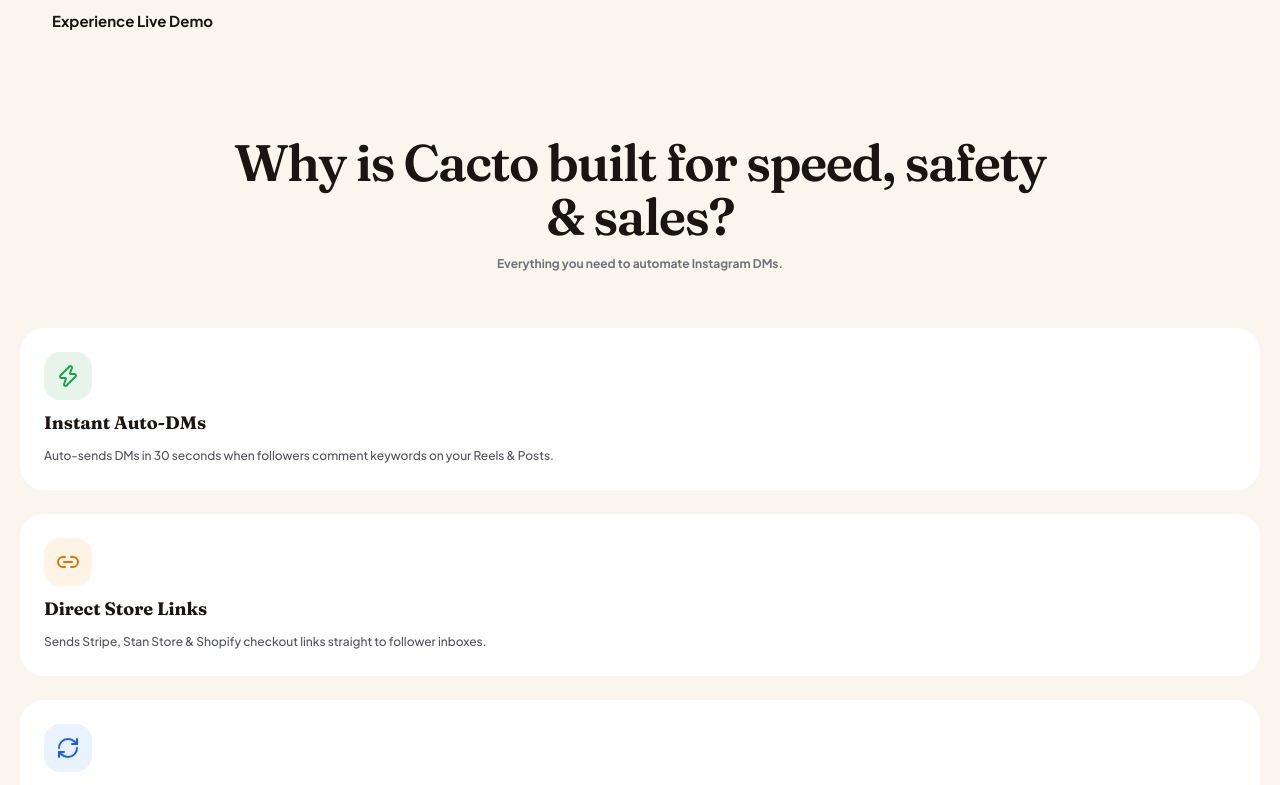
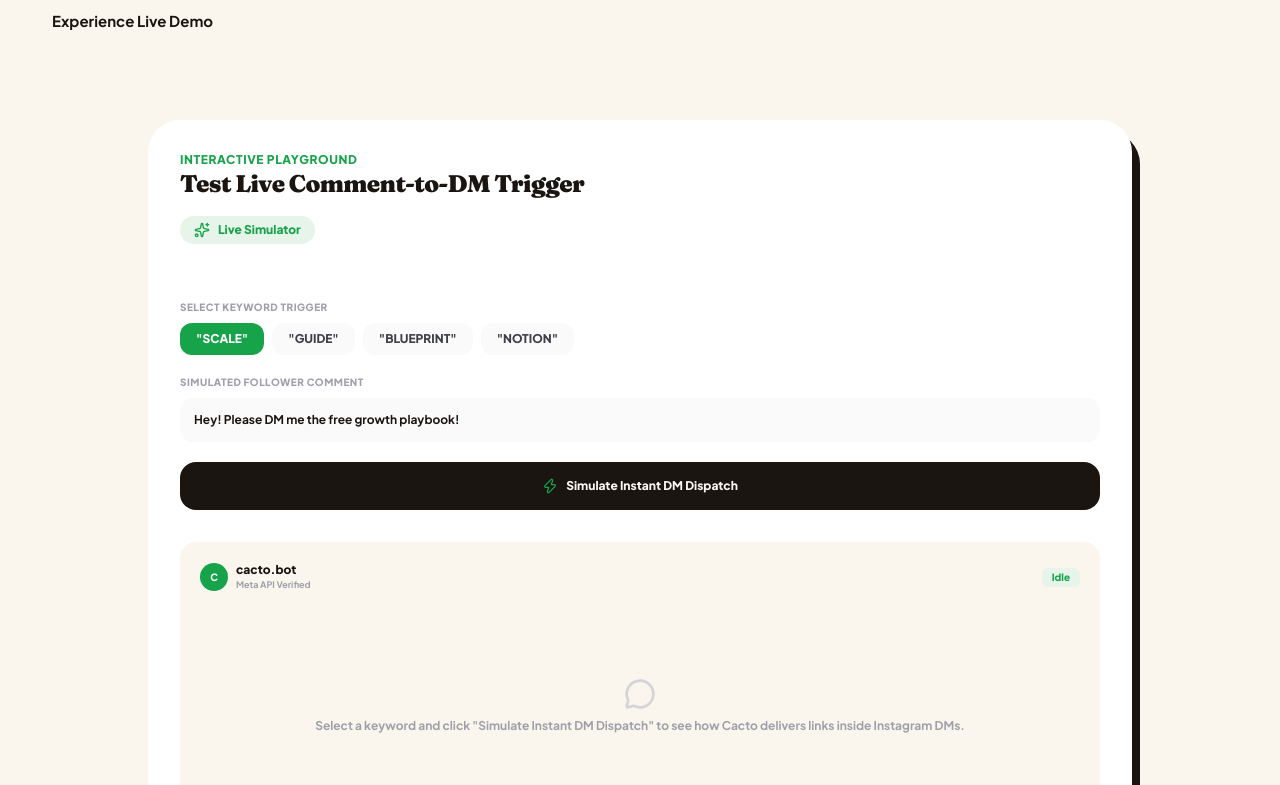
Before and after one commit to somya17pro/cacto, a Next.js app: page / in a window 1280 px wide. Shown: the part 420-1205 px from the top of the page. Built offline with nearby package versions, Linux system fonts and the light colour scheme.

Commit message:
feat(ui): add interactive Live DM Simulator to landing page and polish API fallback checkout routes

```diff
--- a/src/app/LandingPageClient.tsx
+++ b/src/app/LandingPageClient.tsx
@@ -22,6 +22,27 @@ export default function LandingPageClient() {
   const [waitlistEmail, setWaitlistEmail] = useState('')
   const [waitlistStatus, setWaitlistStatus] = useState<'idle' | 'loading' | 'success' | 'error'>('idle')
   const [waitlistMessage, setWaitlistMessage] = useState('')
+
+  // Live Interactive DM Simulator States
+  const [simKeyword, setSimKeyword] = useState('SCALE')
+  const [simCommentText, setSimCommentText] = useState('Hey! Please DM me the free growth playbook!')
+  const [isSimulating, setIsSimulating] = useState(false)
+  const [simStep, setSimStep] = useState(0)
+  const [simSuccess, setSimSuccess] = useState(false)
+
+  const handleRunSimulation = () => {
+    if (isSimulating) return
+    setIsSimulating(true)
+    setSimStep(1)
+    setSimSuccess(false)
+
+    setTimeout(() => setSimStep(2), 1200)
+    setTimeout(() => {
+      setSimStep(3)
+      setSimSuccess(true)
+      setIsSimulating(false)
+    }, 2400)
+  }
 
   const handleWaitlistSubmit = async (e: React.FormEvent) => {
     e.preventDefault()
@@ -210,6 +231,150 @@ export default function LandingPageClient() {
             <div className="flex justify-between items-center mt-3 font-mono text-[10px] text-zinc-400 font-bold">
               <span>show rate</span>
               <b className="font-serif font-semibold text-[16px] text-[#16A34A] tracking-[-0.5px]">↑ 92%</b>
+            </div>
+          </div>
+        </div>
+      </section>
+
+      {/* Interactive Live DM Simulator */}
+      <section className="px-5 py-12 md:px-14 relative max-w-5xl mx-auto">
+        <div
+          className="p-8 md:p-10 rounded-[32px] bg-white border-2 border-[#1A1510] text-left space-y-8"
+          style={{ boxShadow: '8px 12px 0 #1A1510' }}
+        >
+          <div className="flex flex-col md:flex-row md:items-center justify-between gap-4 border-b border-zinc-200 pb-6">
+            <div>
+              <span className="text-xs font-black uppercase text-[#16A34A] tracking-wider block">Interactive Playground</span>
+              <h2 className="font-serif font-black text-2xl md:text-3xl tracking-tight text-[#1A1510]">
+                Test Live Comment-to-DM Trigger
+              </h2>
+            </div>
+            <span className="px-3.5 py-1.5 rounded-full bg-[#E6F4EA] text-[#16A34A] border border-[#16A34A]/20 font-extrabold text-xs flex items-center gap-2 self-start md:self-auto">
+              <Sparkles className="w-4 h-4" /> Live Simulator
+            </span>
+          </div>
+
+          <div className="grid grid-cols-1 lg:grid-cols-2 gap-8 items-start">
+            {/* Left: Input Controls */}
+            <div className="space-y-5">
+              <div className="space-y-2">
+                <label className="text-[10px] text-zinc-400 font-extrabold uppercase tracking-wider block">
+                  Select Keyword Trigger
+                </label>
+                <div className="flex flex-wrap gap-2">
+                  {['SCALE', 'GUIDE', 'BLUEPRINT', 'NOTION'].map((kw) => (
+                    <button
+                      key={kw}
+                      type="button"
+                      onClick={() => {
+                        setSimKeyword(kw)
+                        setSimCommentText(`Hey! Please DM me the ${kw.toLowerCase()} link!`)
+                      }}
+                      className={`px-4 py-2 rounded-xl text-xs font-black border-2 transition ${
+                        simKeyword === kw
+                          ? 'bg-[#16A34A] text-white border-[#1A1510] shadow-[2px_3px_0_#1A1510]'
+                          : 'bg-zinc-50 text-zinc-700 border-zinc-300 hover:border-[#1A1510]'
+                      }`}
+                    >
+                      "{kw}"
+                    </button>
+                  ))}
+                </div>
+              </div>
+
+              <div className="space-y-2">
+                <label className="text-[10px] text-zinc-400 font-extrabold uppercase tracking-wider block">
+                  Simulated Follower Comment
+                </label>
+                <input
+                  type="text"
+                  value={simCommentText}
+                  onChange={(e) => setSimCommentText(e.target.value)}
+                  className="w-full p-3.5 rounded-xl border-2 border-[#1A1510] text-xs font-bold outline-none bg-zinc-50 focus:bg-white"
+                />
+              </div>
+
+              <button
+                type="button"
+                onClick={handleRunSimulation}
+                disabled={isSimulating}
+                className="w-full py-4 rounded-2xl bg-[#1A1510] text-[#FAF6EE] font-black text-xs border-2 border-[#1A1510] shadow-[4px_5px_0_#16A34A] hover:bg-[#2C2C2B] transition flex items-center justify-center gap-2 cursor-pointer disabled:opacity-50"
+              >
+                {isSimulating ? (
+                  <>
+                    <RefreshCw className="w-4 h-4 animate-spin text-[#16A34A]" />
+                    <span>Processing Trigger Step {simStep} of 3...</span>
+                  </>
+                ) : (
+                  <>
+                    <Zap className="w-4 h-4 text-[#16A34A]" />
+                    <span>Simulate Instant DM Dispatch</span>
+                  </>
+                )}
+              </button>
+            </div>
+
+            {/* Right: Simulated Smartphone Inbox */}
+            <div className="p-5 rounded-2xl bg-[#FAF6EE] border-2 border-[#1A1510] shadow-[4px_5px_0_#1A1510] space-y-4 relative min-h-[260px] flex flex-col justify-between">
+              <div className="flex items-center justify-between border-b border-zinc-300 pb-3">
+                <div className="flex items-center gap-2">
+                  <div className="w-7 h-7 rounded-full bg-[#16A34A] text-white font-black text-[10px] flex items-center justify-center">
+                    C
+                  </div>
+                  <div>
+                    <div className="font-extrabold text-xs text-[#1A1510]">cacto.bot</div>
+                    <div className="text-[9px] font-bold text-zinc-400">Meta API Verified</div>
+                  </div>
+                </div>
+                <span className="text-[10px] font-extrabold text-[#16A34A] bg-[#E6F4EA] px-2.5 py-0.5 rounded-md border border-[#16A34A]/20">
+                  {simSuccess ? '● Active' : 'Idle'}
+                </span>
+              </div>
+
+              {/* Message Simulation Display */}
+              <div className="space-y-3 py-2">
+                {simStep >= 1 && (
+                  <div className="p-3 rounded-xl bg-white border border-zinc-300 text-[11px] font-bold text-zinc-700 space-y-1 animate-fade-in">
+                    <div className="text-[9px] uppercase tracking-wider text-zinc-400 font-extrabold">Step 1: Comment Detected</div>
+                    <div>Follower left comment: <em>"{simCommentText}"</em></div>
+                  </div>
+                )}
+
+                {simStep >= 2 && (
+                  <div className="p-3 rounded-xl bg-[#E6F4EA] border border-[#16A34A]/40 text-[11px] font-bold text-[#15803D] space-y-1 animate-fade-in">
+                    <div className="text-[9px] uppercase tracking-wider text-[#16A34A] font-extrabold">Step 2: Anti-Spam Rotator Selected</div>
+                    <div>Auto-replied on post: <em>"Just dropped the link in your DMs! Check inbox 📩"</em></div>
+                  </div>
+                )}
+
+                {simStep === 3 && simSuccess && (
+                  <div className="p-4 rounded-xl bg-white border-2 border-[#16A34A] shadow-[3px_3px_0_#16A34A] space-y-2 text-left animate-bounce-subtle">
+                    <div className="text-[10px] font-black text-[#16A34A] uppercase tracking-wider flex items-center justify-between">
+                      <span>Instant DM Delivered</span>
+                      <span className="text-[9px] text-zinc-400 font-mono">0.4s</span>
+                    </div>
+                    <p className="text-xs font-bold text-[#1A1510]">
+                      Hey! Thanks for commenting "{simKeyword}"! Here is your direct checkout & download link ⬇️
+                    </p>
+                    <a
+                      href="#"
+                      onClick={(e) => { e.preventDefault(); setIsWaitlistModalOpen(true) }}
+                      className="block w-full py-2 bg-[#16A34A] text-white font-black text-[11px] text-center rounded-lg shadow-sm hover:opacity-90 transition"
+                    >
+                      🚀 Open Direct {simKeyword} Access Link
+                    </a>
+                  </div>
+                )}
+
+                {simStep === 0 && (
+                  <div className="text-center py-10 space-y-2">
+                    <MessageCircle className="w-8 h-8 mx-auto text-zinc-300" />
+                    <p className="text-xs font-bold text-zinc-400">
+                      Select a keyword and click "Simulate Instant DM Dispatch" to see how Cacto delivers links inside Instagram DMs.
+                    </p>
+                  </div>
+                )}
+              </div>
             </div>
           </div>
         </div>
```
Also changed, not shown: 1 other file (tests, documents, lock files or other folders).
